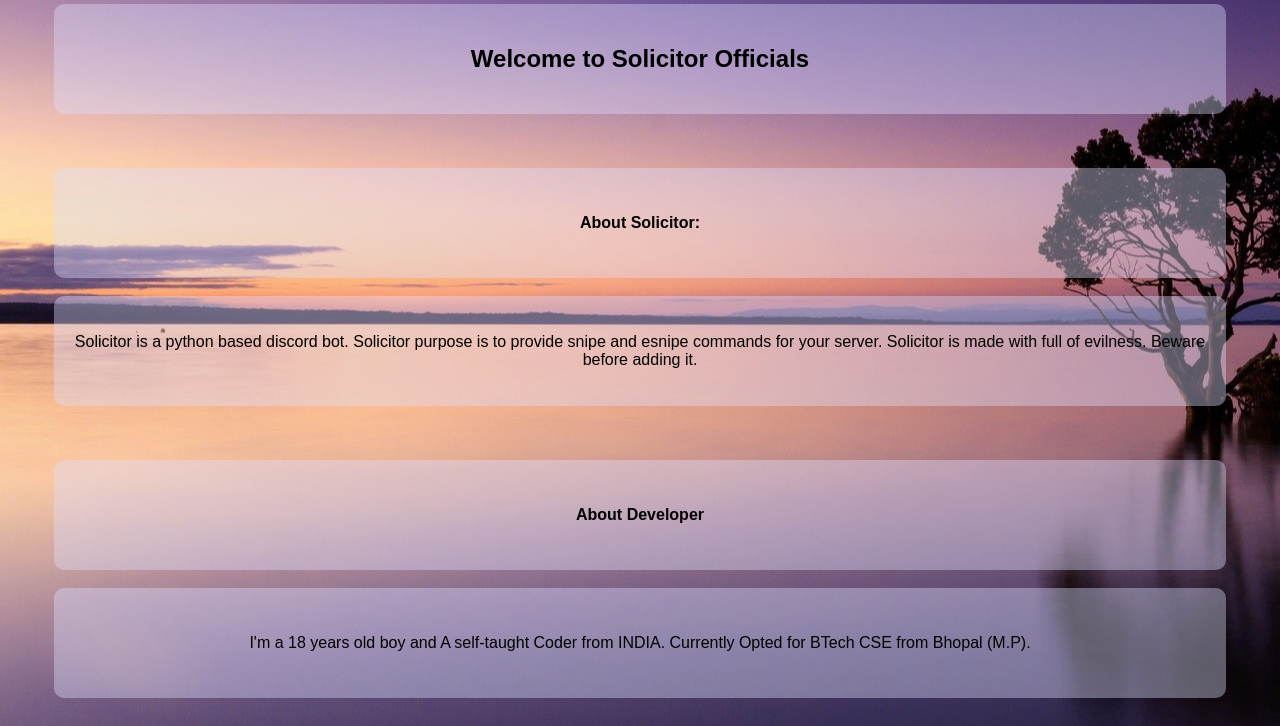
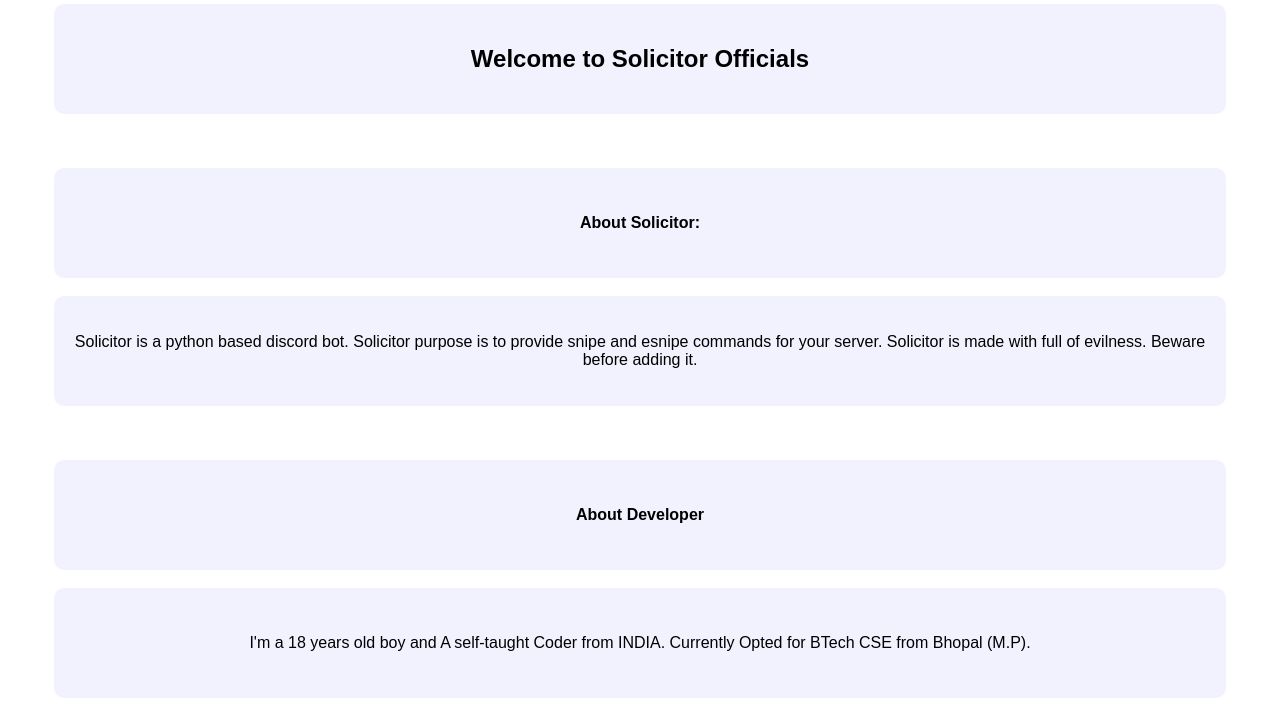
Before and after one commit to Saurabh254/Solicitor.github.io, a plain HTML site: page index.html in a window 1280 px wide. Shown: the part 74-800 px from the top of the page. Drawn offline with Linux system fonts and the light colour scheme.

Commit message:
Making it better

```diff
--- a/style.css
+++ b/style.css
@@ -5,6 +5,7 @@ body {
   margin: 0%;
   background: url("src/background.jpg") no-repeat center fixed;
   object-fit: cover;
+  background: fixed;
 }
 
 td {
```
